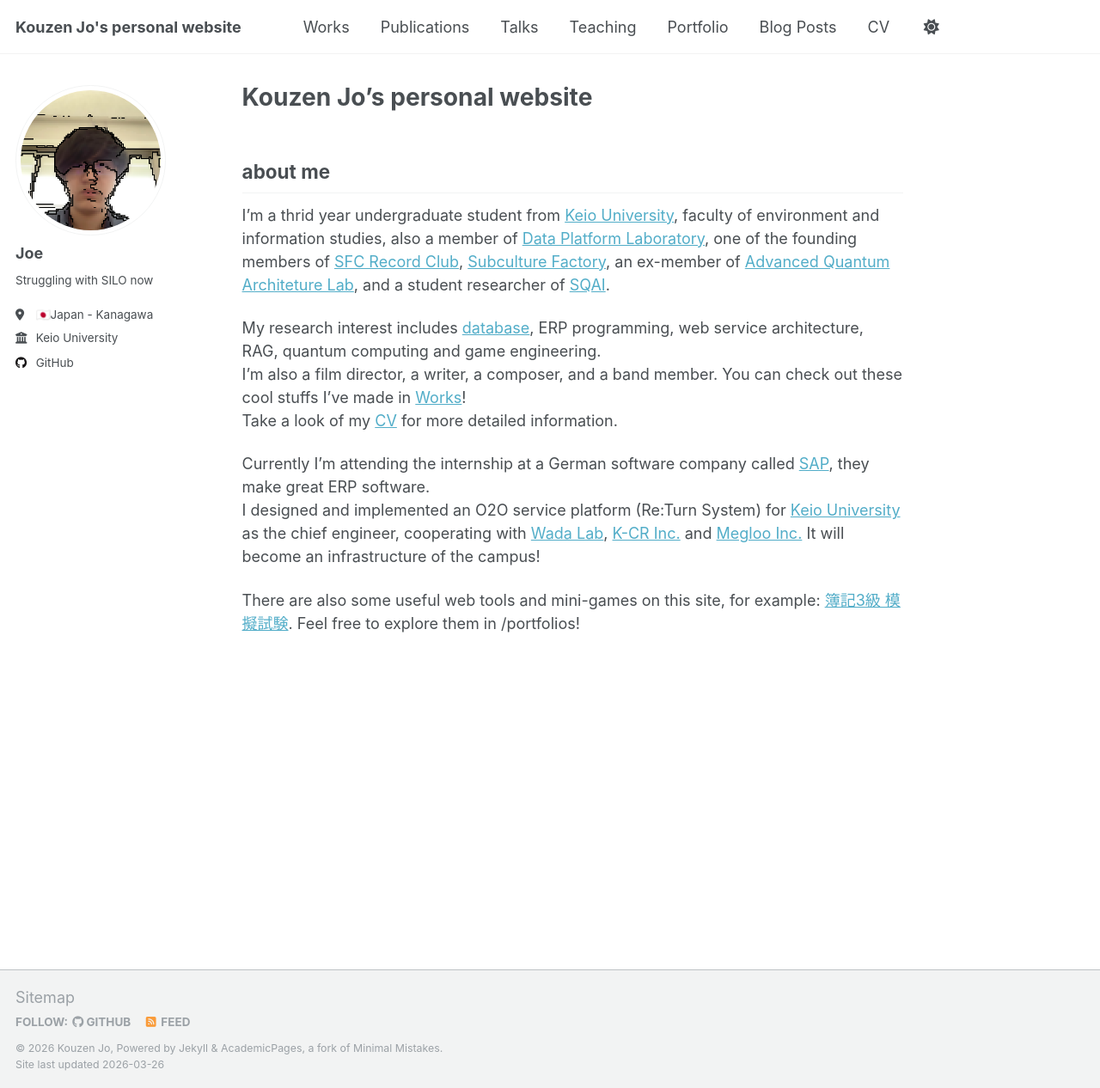
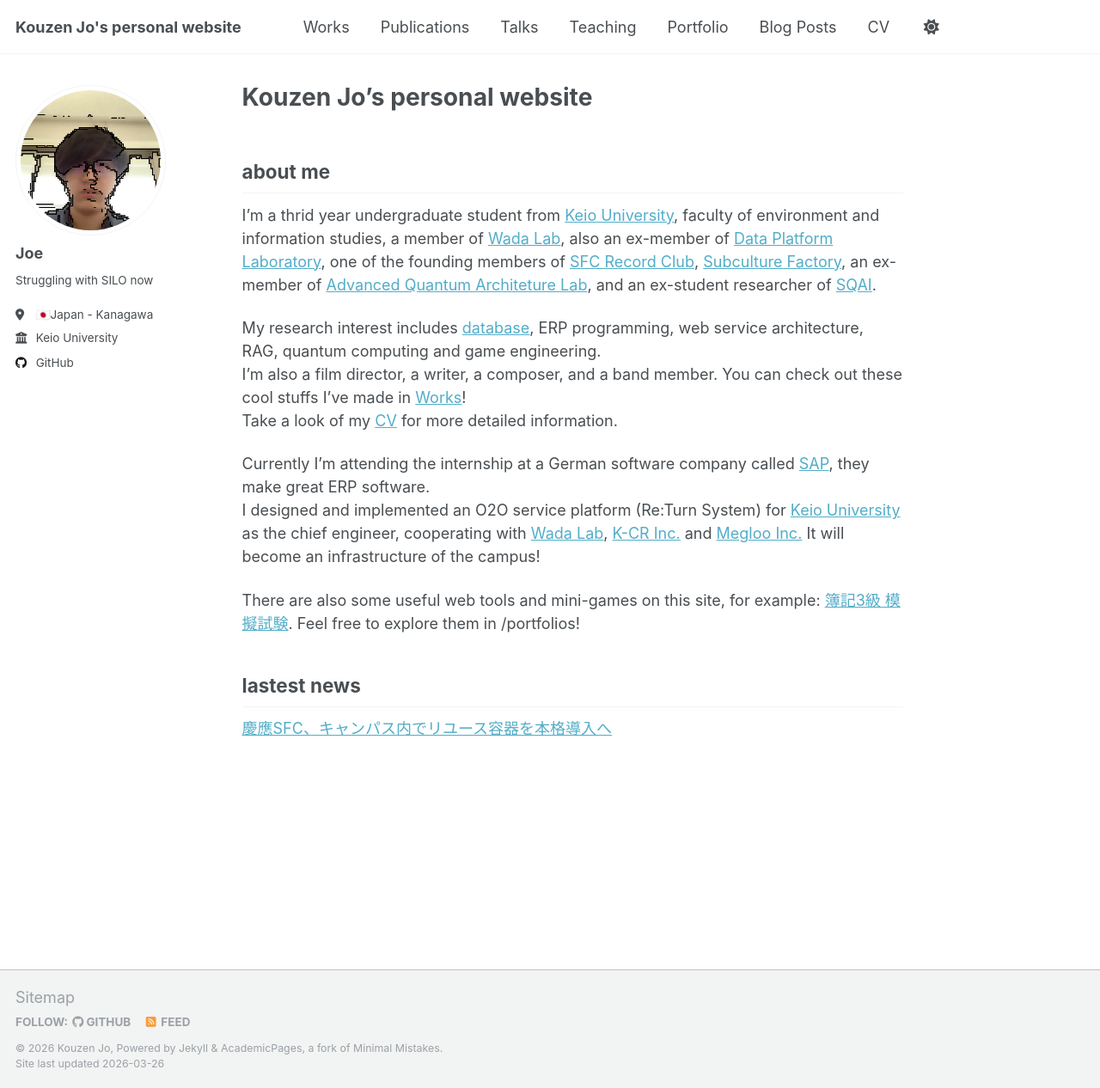
Before and after one commit to Joe-Xuu/joe-xuu.github.io, a Jekyll site: the page built from _pages/about.md, in a window 1280 px wide and 1266 px high. Shown: the whole window at 86% size. Built offline with Jekyll 4.4.1, drawn with Linux system fonts in a browser that asks for light colours.

Commit message:
Revise about me section with new lab affiliation
Updated affiliations and corrected typos in the about section.

```diff
--- a/_pages/about.md
+++ b/_pages/about.md
@@ -9,7 +9,7 @@
 
 about me
 ------
-I'm a thrid year undergraduate student from [Keio University](https://www.keio.ac.jp/ja), faculty of environment and information studies, also a member of [Data Platform Laboratory](https://sites.google.com/view/dpl-sfc), one of the founding members of [SFC Record Club](https://sfcindiepress.com/sfc-record-club), [Subculture Factory](https://syllabus.sfc.keio.ac.jp/courses/2024_48242?locale=en), an ex-member of [Advanced Quantum Architeture Lab](https://aqua.sfc.wide.ad.jp/), and a student researcher of [SQAI](https://sqai.jp/).
+I'm a thrid year undergraduate student from [Keio University](https://www.keio.ac.jp/ja), faculty of environment and information studies, a member of [Wada Lab](https://www.instagram.com/wada__lab/), also an ex-member of [Data Platform Laboratory](https://sites.google.com/view/dpl-sfc), one of the founding members of [SFC Record Club](https://sfcindiepress.com/sfc-record-club), [Subculture Factory](https://syllabus.sfc.keio.ac.jp/courses/2024_48242?locale=en), an ex-member of [Advanced Quantum Architeture Lab](https://aqua.sfc.wide.ad.jp/), and an ex-student researcher of [SQAI](https://sqai.jp/).
 
 My research interest includes [database](https://sites.google.com/view/dpl-sfc), ERP programming, web service architecture, RAG, quantum computing and game engineering.
 I'm also a film director, a writer, a composer, and a band member. You can check out these cool stuffs I've made in [Works](/works/)!
@@ -19,3 +19,7 @@
 I designed and implemented an O2O service platform (Re:Turn System) for [Keio University](https://www.keio.ac.jp/ja) as the chief engineer, cooperating with [Wada Lab](https://www.sfc.keio.ac.jp/about_sfc/sustainability/report2024_04.html), [K-CR Inc.](https://k-cr.jp) and [Megloo Inc.](https://megloo.jp) It will become an infrastructure of the campus!
 
 There are also some useful web tools and mini-games on this site, for example: [簿記3級 模擬試験](/boki/). Feel free to explore them in /portfolios!
+
+lastest news
+-----
+[慶應SFC、キャンパス内でリユース容器を本格導入へ](https://cehub.jp/news/keiosfc-reusable-container/)
```
